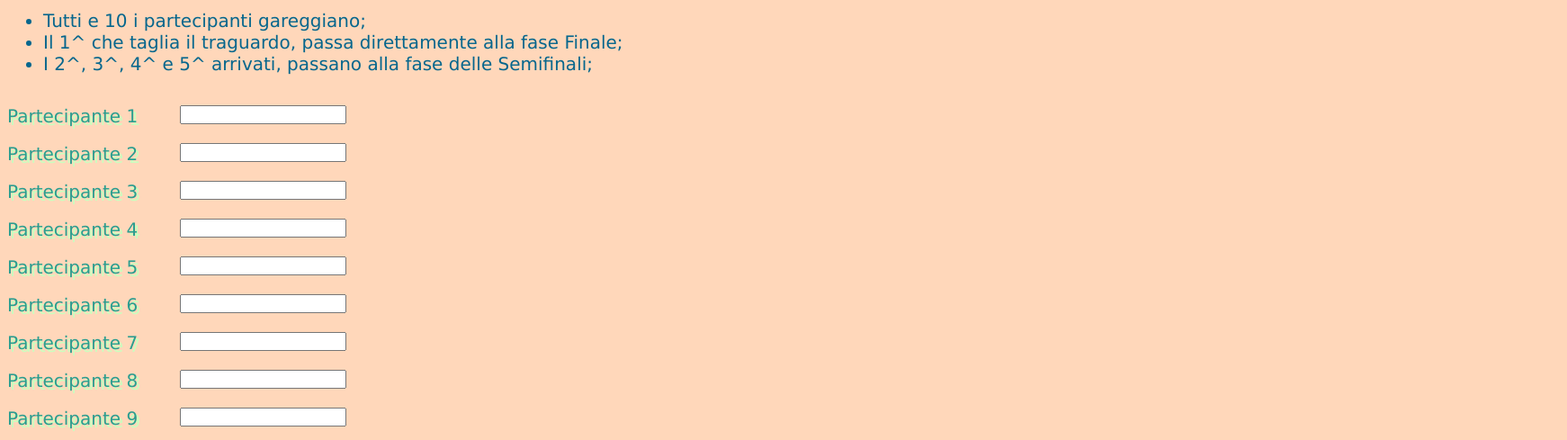
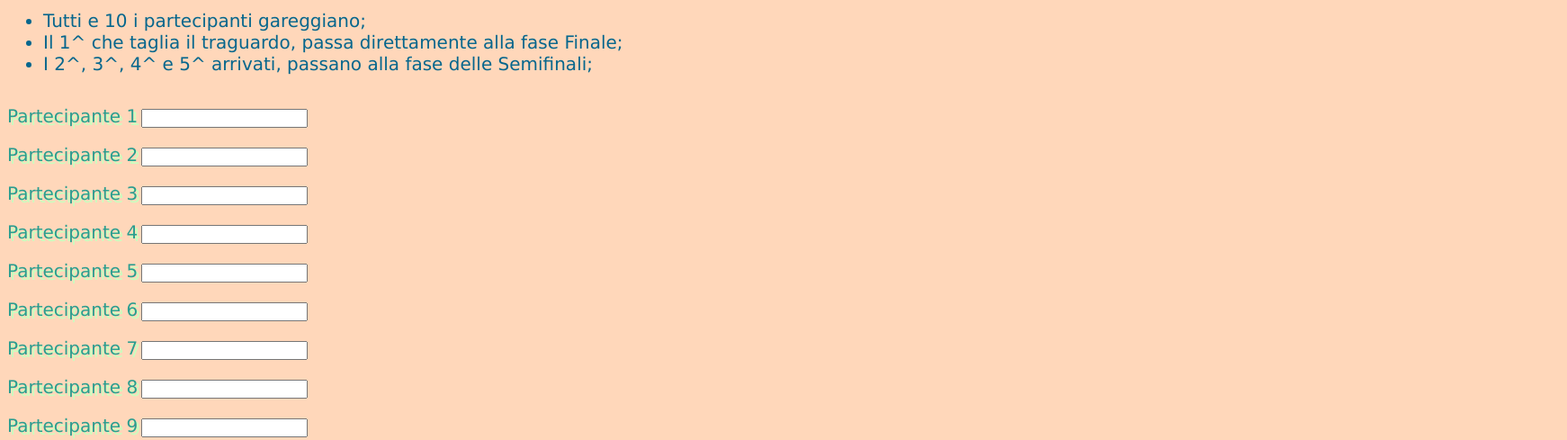
Before and after one commit to giacomotampella/FormulaP, a plain HTML site: page index.html in a window 1280 px wide. Shown: the part 193-682 px from the top of the page at 90% size, 1742 px wide, since content can reach past the window. Drawn offline with Linux system fonts and the light colour scheme.

Commit message:
Update index.html

```diff
--- a/index.html
+++ b/index.html
@@ -10,6 +10,7 @@
 				text-shadow: 3px 3px #caffbf;
 				font-size: 50px;
 			}
+
 			a {
 				color: #2a9d8f;
 				font-family: Verdana;
@@ -17,10 +18,7 @@
 				text-shadow: 3px 3px #caffbf;
 				font-size: 20px;
 			}
-			input {
-				position: absolute;
-				left: 200px;
-			}
+
 			h2 {
 				color: #e63946;
 				font-family: Verdana;
@@ -28,31 +26,41 @@
 				text-shadow: 3px 3px #fcbf49;
 				font-size: 40px;
 			}
+
 			li {
 				color: #05668d;
 				font-family: Verdana;
 				text-align: left;
 				font-size: 20px;
 			}
+
+			/*.input0 {
+				position: absolute;
+				left: 200px;
+			}
+
 			.input1 {
 				position: relative;
 				left: 210px;
 				top: -21px;
 			}
+
 			.input2 {
 				position: relative;
 				left: 210px;
 				top: -21px;
 			}
+
 			.input3 {
 				position: relative;
 				left: 210px;
 				top: -21px;
 			}
+
 			.input4 {
 				position: relative;
 				left: 470px;
-			}
+			}*/
 		</style>
 	</head>
 	<body style="background-color: #ffd7ba">
```
